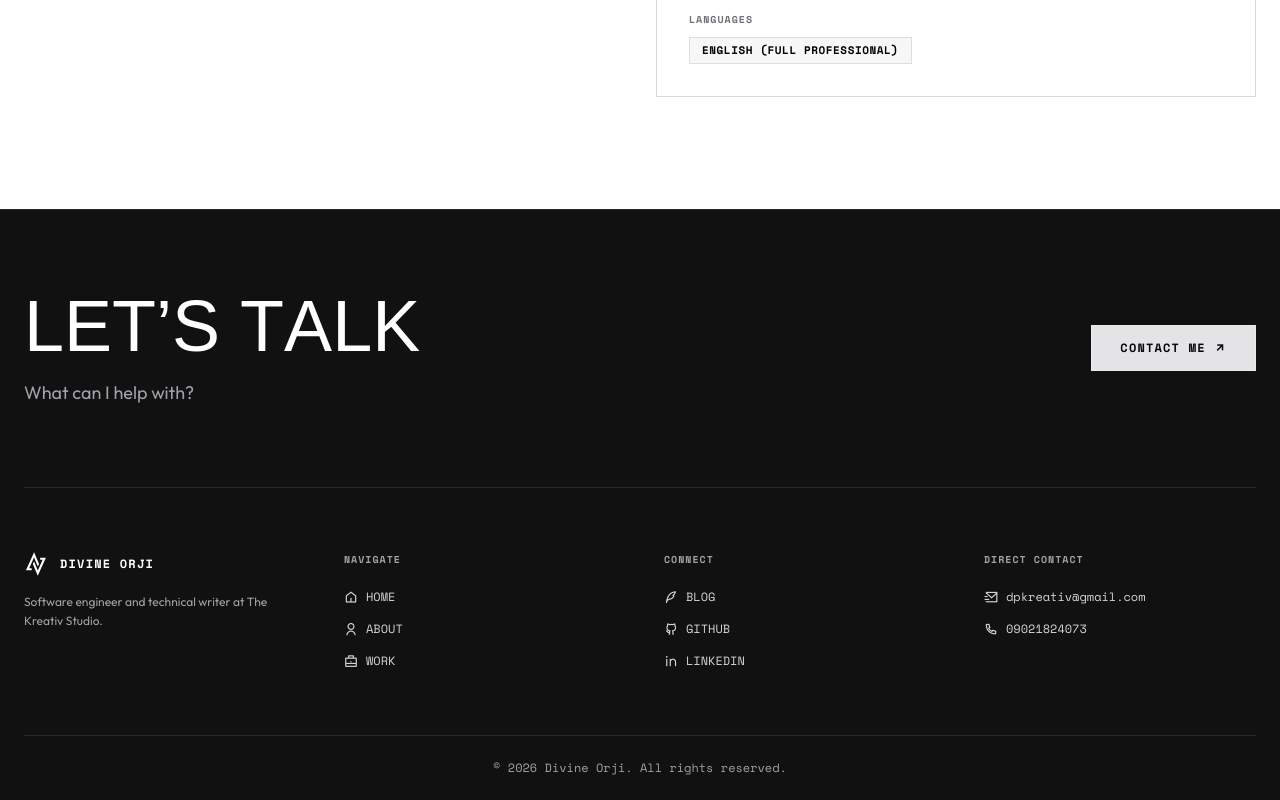
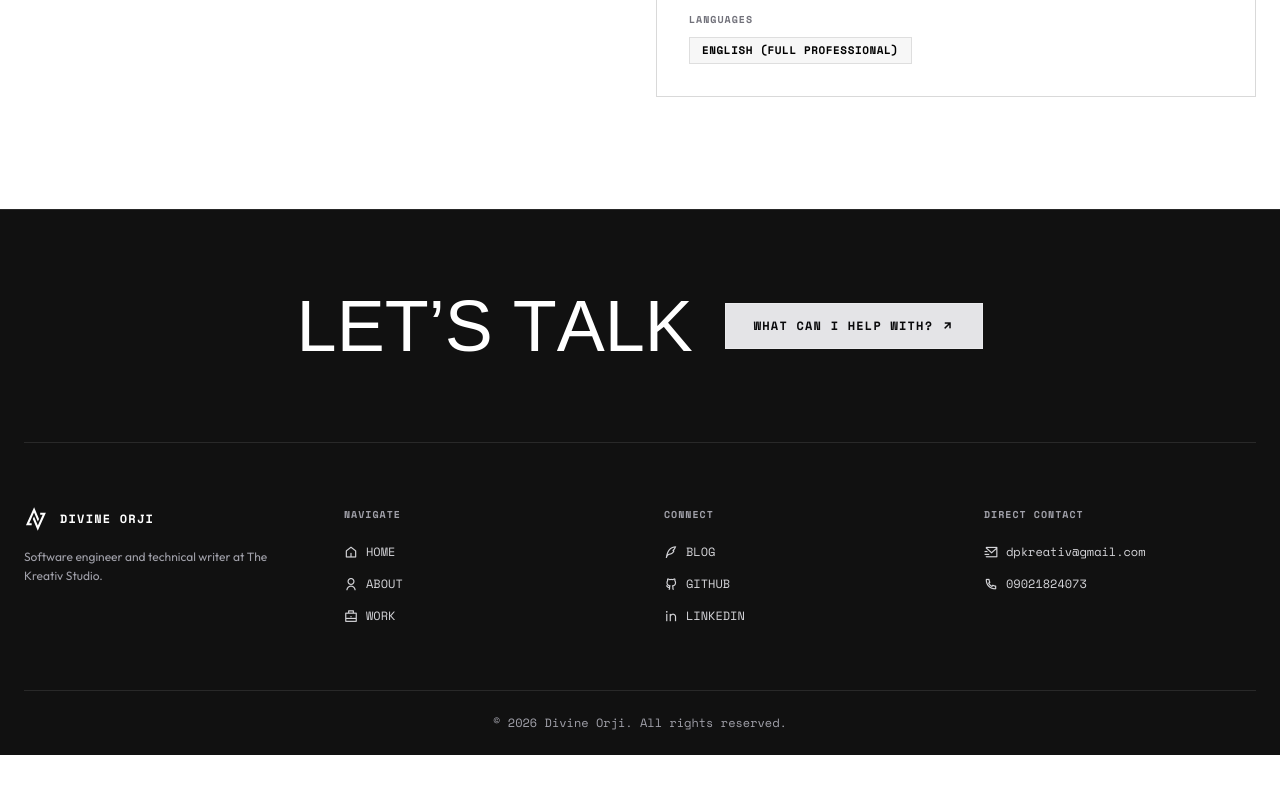
Before and after one commit to dpkreativ/dpkreativ, a Next.js app: page /about in a window 1280 px wide. Shown: the part 4716-5516 px from the top of the page. After the commit the page ends 5471 px from the top, so only its background shows below. Built offline with nearby package versions, Linux system fonts and the light colour scheme; a web font is replaced by a local one.

Commit message:
Center footer CTA heading and button, move copy into button

```diff
--- a/src/components/footer.tsx
+++ b/src/components/footer.tsx
@@ -4,7 +4,6 @@ import { contact, logo, navlinks, socials } from "@/assets/data";
 import Image from "next/image";
 import Link from "next/link";
 import { usePathname } from "next/navigation";
-import RevealText from "./reveal-text";
 import SplitHeading from "./split-heading";
 
 export default function Footer() {
@@ -59,23 +58,18 @@ export default function Footer() {
       <div className="max-w-7xl mx-auto px-4 sm:px-6">
         {/* Conditional Closing CTA Banner (suppressed on /contact) */}
         {!isContactPage && (
-          <div className="grid items-center justify-items-center gap-8 border-b border-white/10 py-14 text-center md:py-20 lg:grid-cols-[minmax(0,1fr)_auto] lg:justify-items-start lg:gap-12 lg:text-left">
-            <div className="lg:justify-self-stretch">
+          <div className="items-center justify-center gap-8 border-b border-white/10 py-14 text-center md:py-20 flex flex-col lg:flex-row">
             <SplitHeading
               as="h2"
               className="font-display uppercase text-4xl sm:text-5xl md:text-6xl lg:text-7xl leading-[0.9]"
             >
               Let’s talk
             </SplitHeading>
-              <RevealText noSplit className="mx-auto mt-4 max-w-xl text-balance font-body text-base leading-relaxed text-zinc-400 md:text-lg md:leading-relaxed lg:mx-0 lg:max-w-none">
-                What can I help with?
-              </RevealText>
-            </div>
             <Link
               href="/contact"
-              className="inline-flex items-center gap-2 whitespace-nowrap border border-white/25 bg-zinc-200 px-7 py-3.5 font-mono text-xs font-bold uppercase tracking-widest text-zinc-950 transition-colors hover:border-white/40 hover:bg-white focus-visible:outline focus-visible:outline-2 focus-visible:outline-offset-4 focus-visible:outline-white"
+              className="inline-flex items-center justify-center gap-2 whitespace-nowrap border border-white/25 bg-zinc-200 px-7 py-3.5 font-mono text-xs font-bold uppercase tracking-widest text-zinc-950 transition-colors hover:border-white/40 hover:bg-white focus-visible:outline focus-visible:outline-2 focus-visible:outline-offset-4 focus-visible:outline-white"
             >
-              Contact me
+              What can I help with?
               <i aria-hidden="true" className="ri-arrow-right-up-line" />
             </Link>
           </div>
```
Lines whose indentation alone changed are shown as unchanged.
